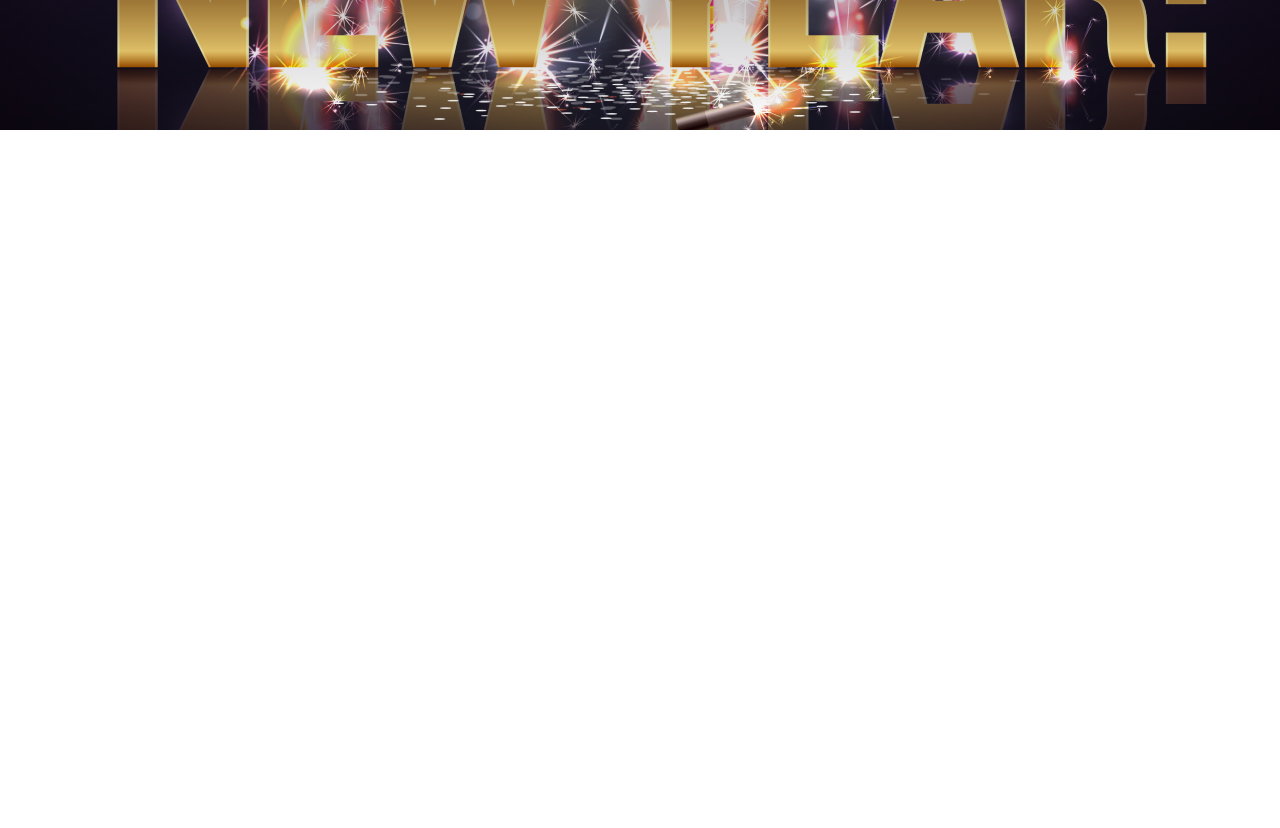
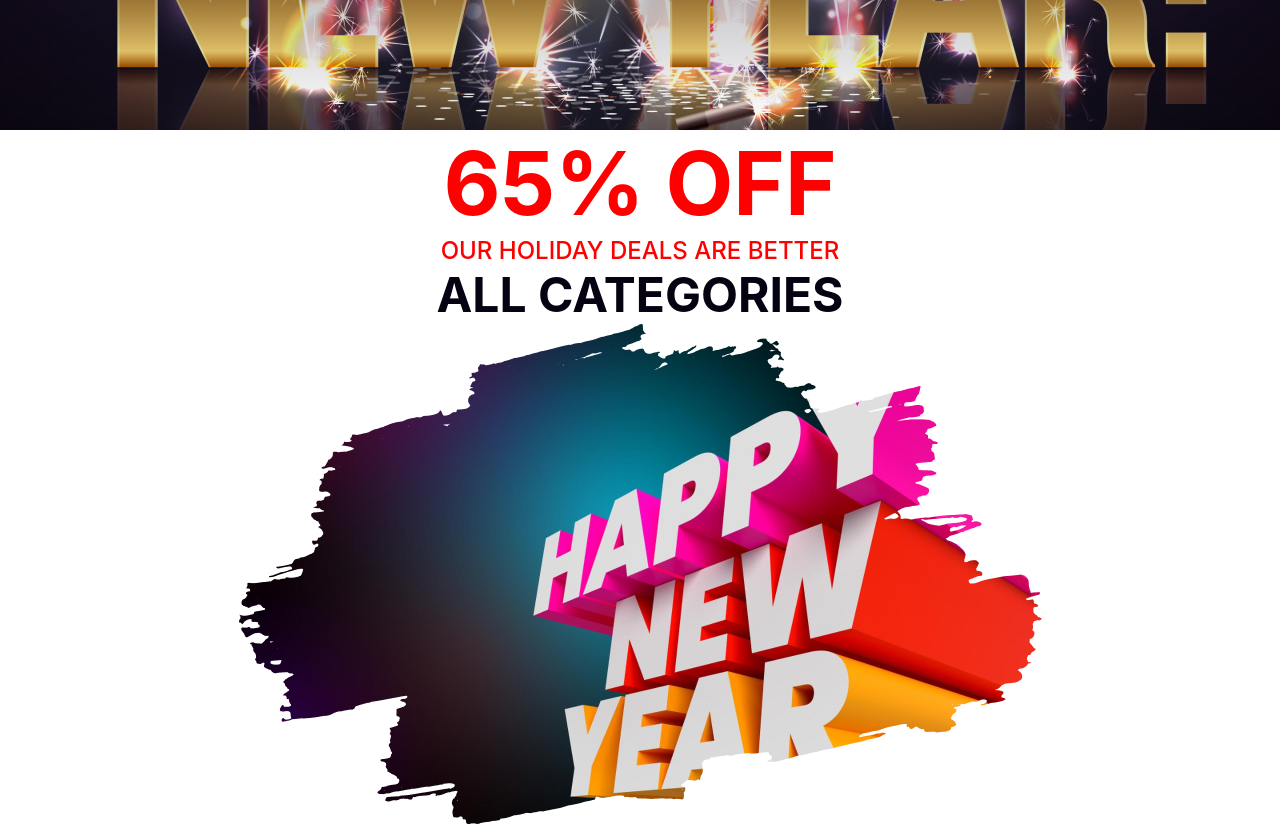
Before and after one commit to imtiaz-ahmed8251/B9A1-New-Year-New-Mission, a plain HTML site: page index.html in a window 1280 px wide. Shown: the part 520-1348 px from the top of the page. Before the commit the page ends 800 px from the top, so only its background shows below. Drawn offline with Linux system fonts and the light colour scheme.

Commit message:
offer section done without margin and padding

```diff
--- a/css/style.css
+++ b/css/style.css
@@ -1,6 +1,9 @@
-*{
+* {
     margin: auto;
 }
+
+/*bannar styling*/
+
 .bannar {
     position: relative;
     display: flex;
@@ -12,7 +15,7 @@
 
 }
 
-.bannar::before{
+.bannar::before {
     content: "";
     position: absolute;
     border-radius: 16px;
@@ -20,6 +23,7 @@
     height: 600px;
     background: linear-gradient(180deg, #070211 0%, rgba(7, 2, 17, 0.00) 100%);
 }
+
 .text-container {
     position: absolute;
     width: 632px;
@@ -49,3 +53,34 @@
     font-size: 32px;
     font-weight: 400;
 }
+
+/*offer styling*/
+
+.offer-title {
+    color: #F00;
+    text-align: center;
+    font-family: 'Inter';
+    font-size: 88px;
+    font-weight: 700;
+}
+
+#offer-tagline {
+    color: #F00;
+    text-align: center;
+    font-family: Inter;
+    font-size: 24px;
+    font-weight: 500;
+}
+
+#offer-subheading {
+    color: #070211;
+    text-align: center;
+    font-family: Inter;
+    font-size: 48px;
+    font-weight: 700;
+}
+
+#offer-image {
+    width: 802.90px;
+    height: 500px;
+}
--- a/index.html
+++ b/index.html
@@ -20,13 +20,22 @@
                 <p class="bannar-head">New Year Party Celebration</p>
             </div>
             <div class="image-container">
-                <img src="resources/Banner.png" alt="New Year Bannar" ; width: 1320px;
-                    height:600px;>
+                <img src="resources/Banner.png" alt="New Year Bannar" ; width: 1320px; height:600px;>
             </div>
-
         </section>
     </header>
     <main>
+        <!-- offer section -->
+        <section>
+            <div id="offer-text">
+                <h1 class="offer-title">65% OFF</h1>
+                <p id="offer-tagline">OUR HOLIDAY DEALS ARE BETTER</p>
+                <p id="offer-subheading">ALL CATEGORIES</p>
+            </div>
+            <div id="offer-image" >
+                <img src="resources/New Year Photo.png" alt="new year offer photo">
+            </div>
+        </section>
 
     </main>
     <footer>
```
